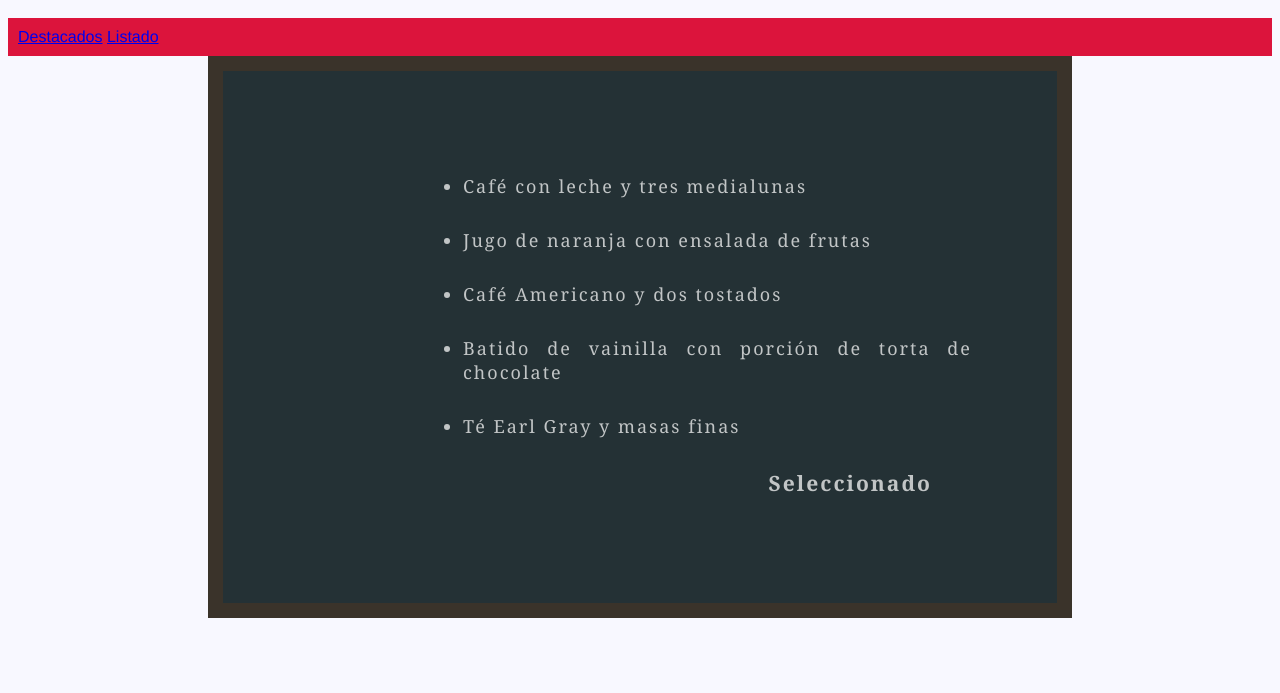
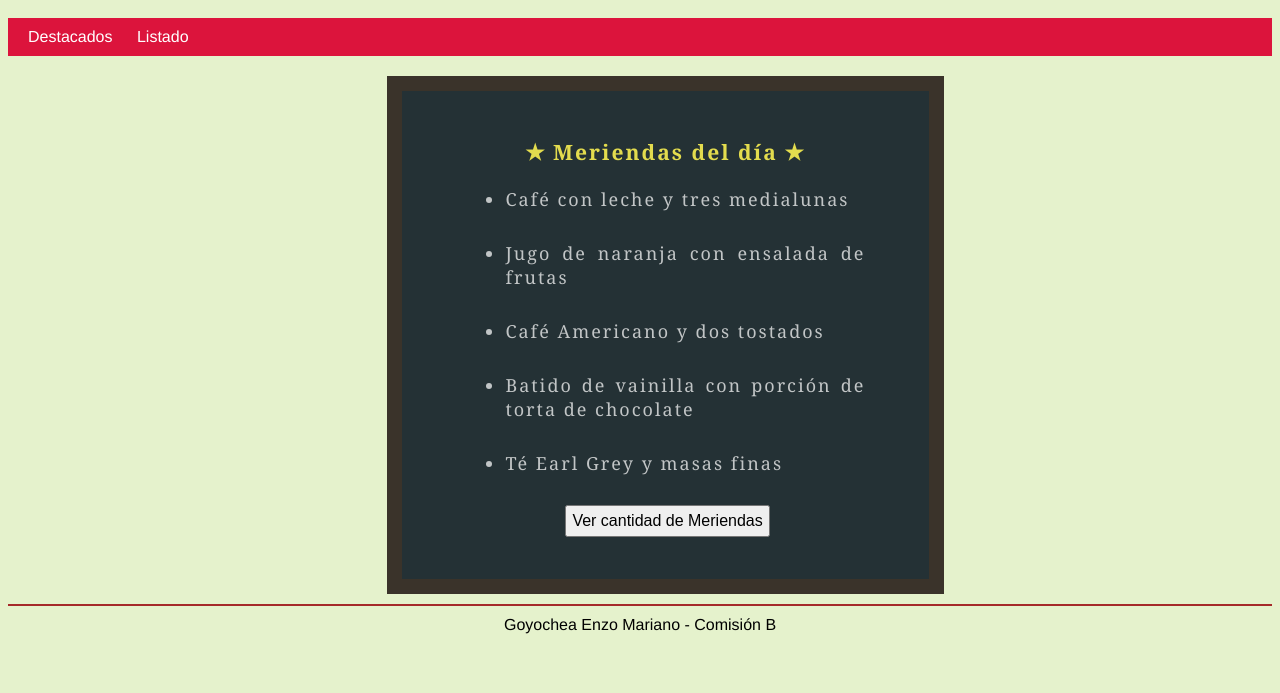
Before and after one commit to duskteal/PIII-TP2, a plain HTML site: page index.html in a window 1280 px wide. Shown: the part 107-800 px from the top of the page. Drawn offline with Linux system fonts and the light colour scheme.

Commit message:
Pagina de index funcionando

```diff
--- a/estilo.css
+++ b/estilo.css
@@ -1,9 +1,10 @@
 body{
-    background-color:ghostwhite;
+    background-color:rgb(229, 242, 204);
     font-family: Helvetica;
 }
 
 .titulo{
+    background-color: rgb(249, 199, 106);;
     font-family: Arial;
     text-align: center;
     font-size: 50px;
@@ -13,9 +14,21 @@ body{
 nav{
     background-color:crimson;
     padding: 10px;
-    margin: 0;
+    margin-bottom: 20px;
+
+    .links a:link, a:visited {
+        margin: 10px;
+        color: white;
+        text-decoration-color: transparent;
+    }
+        a:hover{
+            color: rgb(228, 236, 115);
+        }
+
+        a:active{
+            color: rgb(250, 166, 40);
+        }
 }
-
 
 #pizarra{
     background-color: #243135;
@@ -24,19 +37,39 @@ nav{
     font-family: Georgia;
     letter-spacing: 2px;
     font-size: large;
-    box-sizing: content-box;
-    padding: 85px;
-    padding-left: 200px;
+
+    width: 400px;
+    height: 400px;
+    padding: 5%;
+    padding-top: 2%;
     border: 15px solid rgb(58, 51, 42);
-    margin-left: 200px;
-    margin-right: 200px;
+    margin-left: 30%;
 
     li{
     margin-bottom: 30px;
     }
 
-    #seleccionado{
-    text-align: right;
-    padding-right: 40px;
+    #botonContador{
+    margin-left: 25%;
+    padding: 5px;
+    font-size: medium;
+
+    }
+    #contadorDeMeriendas{
+        color: #e3dc4e;
+        margin-left: 15px;
+    }
+
+    .seleccionado{
+        text-decoration:underline;
+        text-decoration-color: #e3dc4e;
+    }
 }
+
+footer p{
+    text-align: center;
+    padding-top: 10px;
+    border-top: 2px solid;
+    border-color: brown;
+    margin-top: 10px;
 }
--- a/index.html
+++ b/index.html
@@ -2,7 +2,7 @@
 <html lang="es">
     <head>
         <meta charset="UTF-8">
-        <meta name="viewport" content="width=device">
+        <meta name="viewport" content="width=device-width">
         <link rel="stylesheet" href="estilo.css"/>
 
         <title>Landing</title>
@@ -11,20 +11,23 @@
     <body>
 
         <header>
-            <h1 class="titulo">Meriendas de hoy</h1>
+            <h1 class="titulo">● Menú de Meriendas ●</h1>
         </header>
         <nav>
-            <a href="destacados.html">Destacados</a>
-            <a href="listado.html">Listado</a>
+            <span class="links"><a href="destacados.html">Destacados</a></span>
+            <span class="links"><a href="listado.html">Listado</a></span>
         </nav>
         <main>
-            <article>
-                <section id="pizarra">
+                <article id="pizarra">
+                    <h3 style="text-align: center; color: #e3dc4e">✭ Meriendas del día ✭</h3>
                         <ul id="listaMeriendas"></ul>
-                        <h3 id="seleccionado">Seleccionado</h3>
-                </section>
-            </article>
+                        <button id="botonContador">Ver cantidad de Meriendas</button>
+                        <p id="contadorDeMeriendas"; style="text-align: center"></p>
+                </article>
         </main>
+        <footer>
+            <p>Goyochea Enzo Mariano - Comisión B</p>
+        </footer>
         <script src="script.js"></script>
     </body>
 </html>
--- a/script.js
+++ b/script.js
@@ -5,27 +5,65 @@ const meriendas = [
     "Jugo de naranja con ensalada de frutas",
     "Café Americano y dos tostados",
     "Batido de vainilla con porción de torta de chocolate",
-    "Té Earl Gray y masas finas"
+    "Té Earl Grey y masas finas"
 ];
 
-
+const pizarra = document.getElementById("pizarra");
 const listaMeriendas = document.getElementById("listaMeriendas");
 
-
+let contador = 0;
 meriendas.forEach(merienda => {
     const nuevaMerienda = document.createElement("li");
     nuevaMerienda.textContent = merienda;
     listaMeriendas.appendChild(nuevaMerienda);
+
+    contador++;
 });
+
+const botonContador = document.getElementById("botonContador");
+const contadorDeMeriendas = document.getElementById("contadorDeMeriendas");
+
+botonContador.addEventListener("click", () => {
+    contadorDeMeriendas.textContent = "Cantidad de Meriendas: " + contador;
+    console.log(contador);
+    }
+)
+
+// const meriendaSeleccionada = document.querySelectorAll("#pizarra li");
+
+// meriendaSeleccionada.forEach(seleccion => {
+//     seleccion.addEventListener("click", () => {
+//         seleccion.classList.toggle("seleccionado");             usar en 2do
+//         actualizarContador();
+//     });
+// });
+
+// function actualizarContador(){
+//     const contador = document.getElementById("contador");
+//     const botonContador = document.getElementById("botonContador");
+//     const cantidadSeleccionados = document.querySelectorAll("#pizarra .seleccionado").length;
+
+//     botonContador.addEventListener("click", () => {
+//         contador.textContent = "Seleccionados: " + cantidadSeleccionados;
+//     });
+// };
 
 
 
-const seleccionado = document.getElementById("seleccionado");
-    if(cantidadSeleccion > 0){
-        pizarra.createElement("p");
-        seleccionado.textContent("Seleccionados: ", cantidadSeleccion);
-        pizarra.appendChild(seleccionado);
-    }
-    else{
-        seleccionado.delete();
-    };
+
+
+// const cuenta = document.createElement("p");
+
+// function actualizarContador(){
+//     const contadorSeleccionados = document.getElementById("contadorSeleccionados"); // espacio div
+//     const cantidadSeleccion = document.querySelectorAll("#pizarra .seleccionado").length; // cantidad de marcados dentro del codigo
+//     console.log(cantidadSeleccion); // verificacion en consola
+
+//     if(cantidadSeleccion > 0){   // si hay marcados, aparece el texto. Si no, desaparece
+//         cuenta.textContent = "Seleccionados: " + cantidadSeleccion;
+//         contadorSeleccionados.appendChild(cuenta);
+//     }
+//     else{
+//         cuenta.remove();
+//     };
+//};
```
